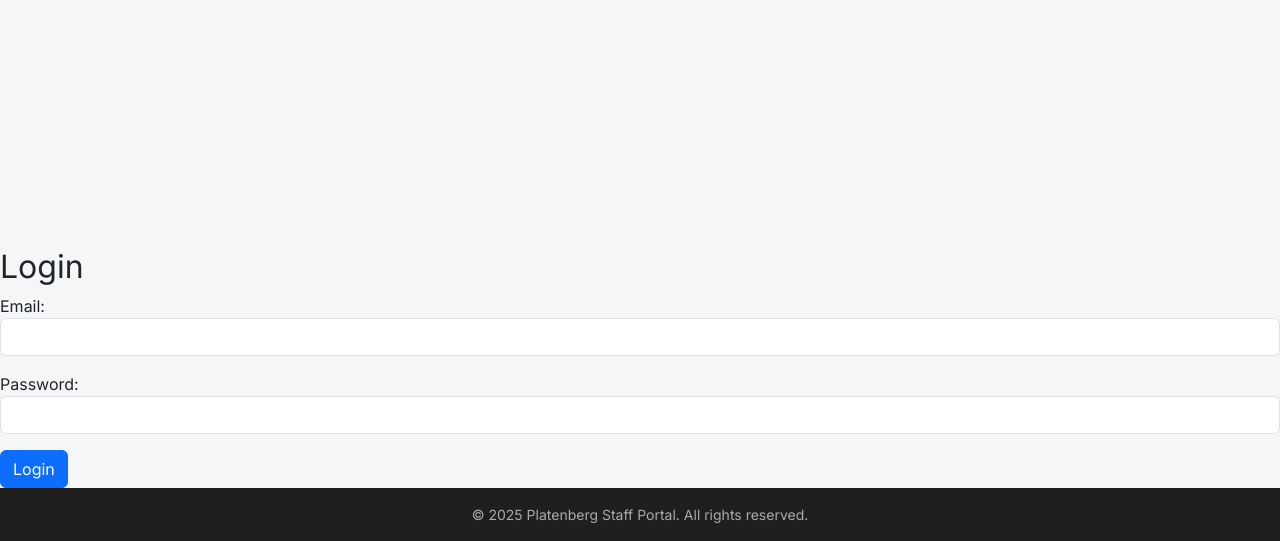
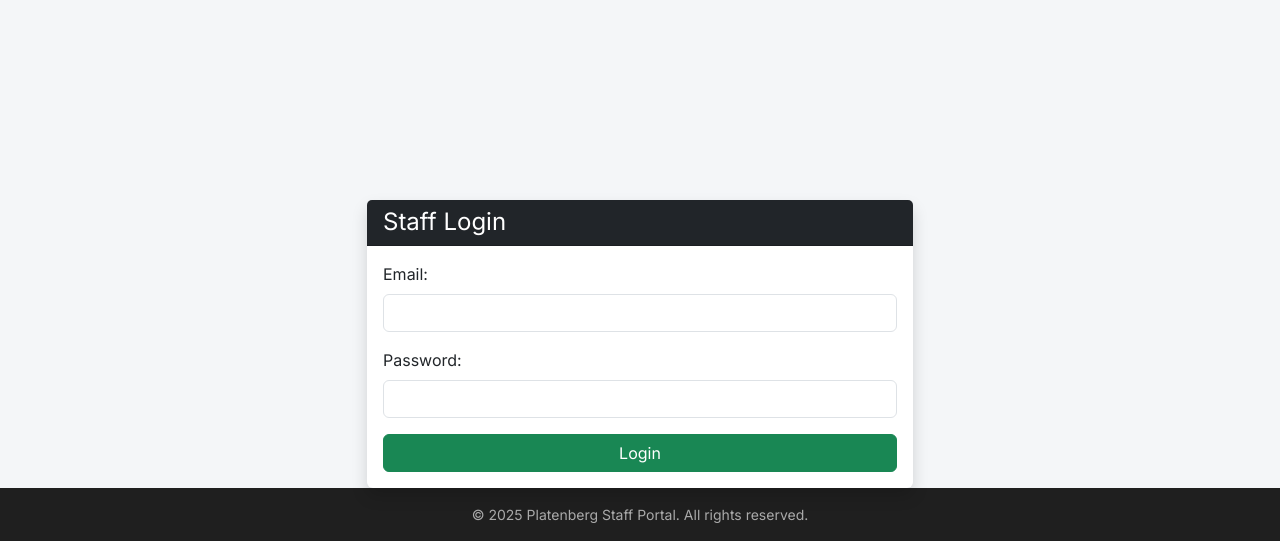
Before and after one commit to OgunLouis/staff-portal, a Django app: page /login/ in a window 1280 px wide. Shown: the part 259-800 px from the top of the page. Run offline with Django 5.2, Linux system fonts and the light colour scheme.

Commit message:
html and css styling

```diff
--- a/accounts/models.py
+++ b/accounts/models.py
@@ -31,9 +31,9 @@ class CustomUserManager(BaseUserManager):
 class CustomUser(AbstractUser):
     username = None  # 👈 Important to disable the default username field
 
-    full_name = models.TextField(blank=False, null=False)
+    full_name = models.CharField(max_length=100, blank=True, null=True)
     email = models.EmailField(_('email address'), unique=True)
-    address = models.TextField(blank=True, null=True)
+    address = models.CharField(max_length=150, blank=True, null=True)
     photo = models.ImageField(upload_to='article_images/', blank=True, null=True)
     next_of_kin = models.CharField(max_length=100, blank=True, null=True)
     next_of_kin_contact = models.CharField(max_length=11, blank=True, null=True)
--- a/templates/accounts/login.html
+++ b/templates/accounts/login.html
@@ -1,20 +1,34 @@
 {% extends 'base.html' %}
+
 {% block title %}Login{% endblock %}
+
 {% block content %}
-<h2>Login</h2>
+<div class="container mt-5">
+    <div class="row justify-content-center">
+        <div class="col-md-6">
+            <div class="card shadow rounded">
+                <div class="card-header bg-dark text-white">
+                    <h4 class="mb-0">Staff Login</h4>
+                </div>
+                <div class="card-body">
                     {% if error %}
                         <div class="alert alert-danger">{{ error }}</div>
                     {% endif %}
                     <form method="post">
                         {% csrf_token %}
                         <div class="mb-3">
-        <label>Email:</label>
-        <input type="text" name="username" class="form-control">
+                            <label for="id_username" class="form-label">Email:</label>
+                            <input type="text" name="username" id="id_username" class="form-control">
                         </div>
                         <div class="mb-3">
-        <label>Password:</label>
-        <input type="password" name="password" class="form-control">
+                            <label for="id_password" class="form-label">Password:</label>
+                            <input type="password" name="password" id="id_password" class="form-control">
                         </div>
-    <button type="submit" class="btn btn-primary">Login</button>
+                        <button type="submit" class="btn btn-success w-100">Login</button>
                     </form>
+                </div>
+            </div>
+        </div>
+    </div>
+</div>
 {% endblock %}
```
Also changed, not shown: templates/accounts/signup.html (+28 -6 lines), accounts/migrations/0003_alter_customuser_address_alter_customuser_full_name.py (added), accounts/migrations/0004_alter_customuser_address_alter_customuser_full_name.py (added), article_images/WhatsApp_Image_2024-06-07_at_9.58.59_AM.jpeg (added). Lines whose indentation alone changed are shown as unchanged.
